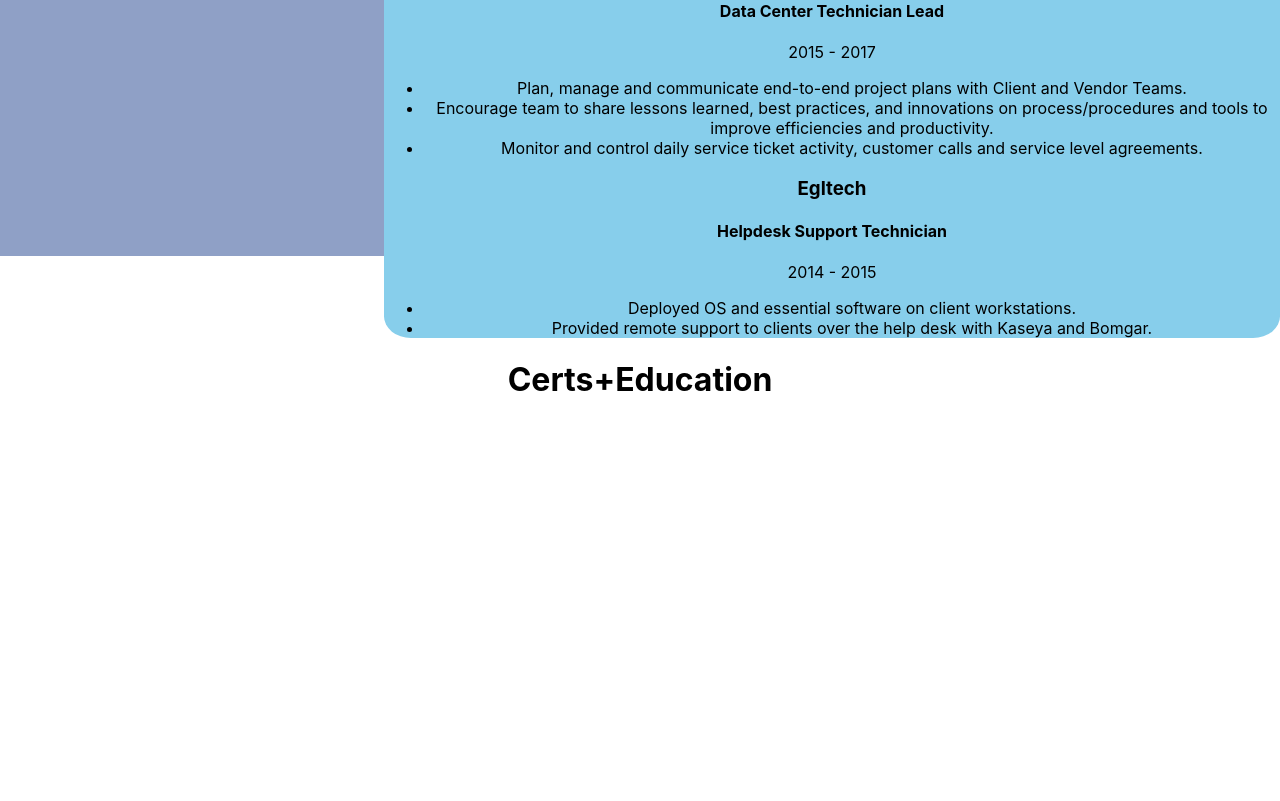
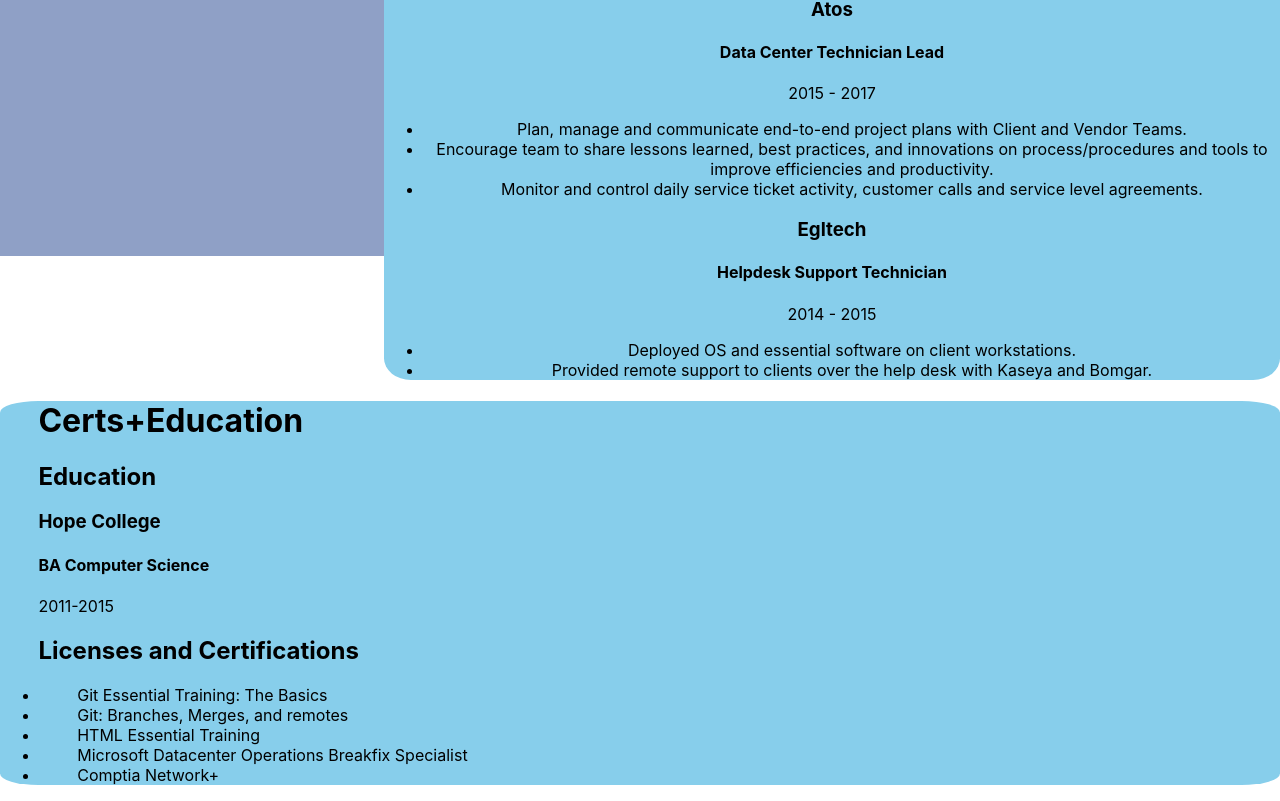
Before and after one commit to jtsteeg/ReactResume, a React (Create React App) app: page / in a window 1280 px wide. Shown: the part 544-1345 px from the top of the page. Before the commit the page ends 964 px from the top, so only its background shows below. Built offline with nearby package versions, Linux system fonts and the light colour scheme.

Commit message:
configures education and cert component

```diff
--- a/src/Certs+Education/Certs+Education.js
+++ b/src/Certs+Education/Certs+Education.js
@@ -1,10 +1,23 @@
 import React from 'react';
+import styles from './Education.module.css';
 
 export default class App extends React.Component {
   render() {
     return (
-      <div>
+      <div className={styles.certsedu}>
         <h1>Certs+Education</h1>
+        <h2> Education</h2>
+            <h3> Hope College</h3>
+            <h4> BA Computer Science</h4>
+            <p class="date"> 2011-2015 </p>
+            <h2> Licenses and Certifications</h2>
+            <ul>
+                <li> Git Essential Training: The Basics</li>
+                <li> Git: Branches, Merges, and remotes</li>
+                <li> HTML Essential Training</li>
+                <li> Microsoft Datacenter Operations Breakfix Specialist</li>
+                <li> Comptia Network+</li>
+            </ul>
       </div>
     );
   }
--- /dev/null
+++ b/src/Certs+Education/Education.module.css
@@ -0,0 +1,6 @@
+.certsedu {
+  background: skyblue;
+  text-align: left;
+  text-indent: 3%;
+  border-radius: 3%;
+}
--- a/src/Picture/Picture.module.css
+++ b/src/Picture/Picture.module.css
@@ -6,4 +6,5 @@
   margin-left: 3%;
   height: auto;
   z-index: 99;
+  border-radius: 3%;
 }
--- a/src/Title/Title.js
+++ b/src/Title/Title.js
@@ -5,6 +5,7 @@
   return (
     <div>
       <h1 className={styles.title}>Jacob Steeg Resume</h1>
+      <h4>Graphic Design is my passion</h4>
     </div>
   );
 }
```
Also changed, not shown: src/Certs+Education/Certs+Education.module.css (deleted).
